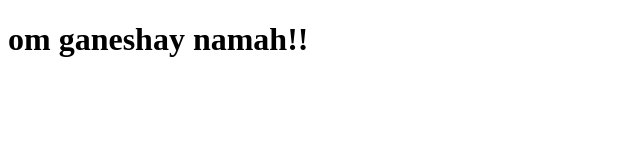
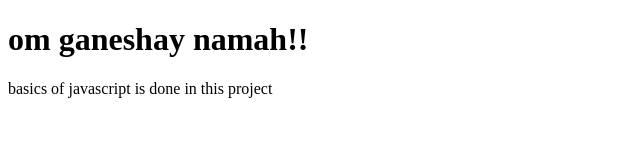
Before and after one commit to smriti172003/JS-BASICS, a plain HTML site: page index.html in a window 1280 px wide. Shown: the whole page, without its empty margins (0-640 px from the left). Drawn offline with Linux system fonts and the light colour scheme.

Commit message:
Update index.html

```diff
--- a/index.html
+++ b/index.html
@@ -10,3 +10,5 @@
     <script src="index.js"></script>
 </body>
 </html>
+
+<p>basics of javascript is done in this project</p>
```
